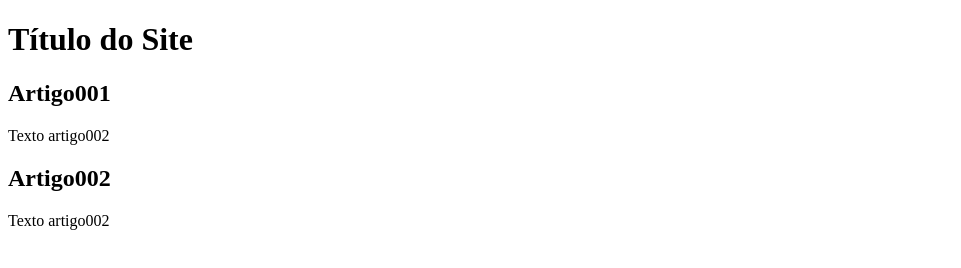
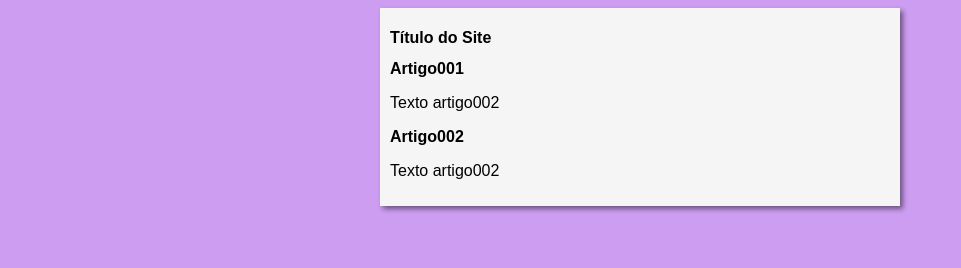
Before and after one commit to Gustavobrosa/projetosite, a plain HTML site: page index.html in a window 1280 px wide. Shown: the whole page, without its empty margins (0-961 px from the left). Drawn offline with Linux system fonts and the light colour scheme.

Commit message:
Correção no titulodo html

```diff
--- a/index.html
+++ b/index.html
@@ -4,7 +4,8 @@
     <meta charset="UTF-8">
     <meta http-equiv="X-UA-Compatible" content="IE=edge">
     <meta name="viewport" content="width=device-width, initial-scale=1.0">
-    <title>Titulo do Site</title>
+    <title>Curso em Vídeo</title>
+    <link rel="stylesheet" href="estilos/style.css">
 </head>
 <body>
     <main>
```
